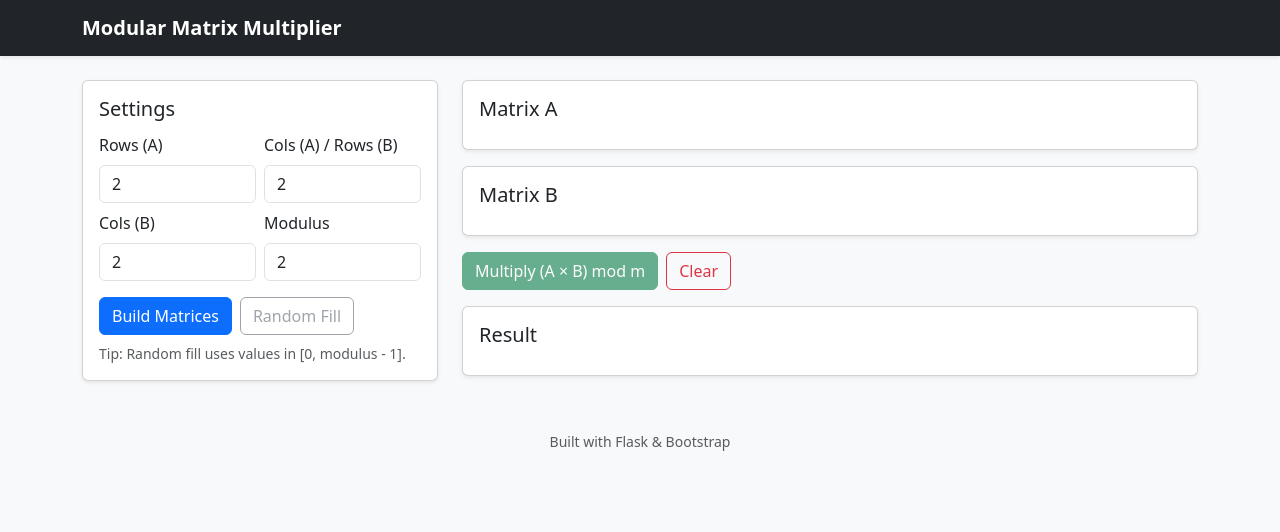
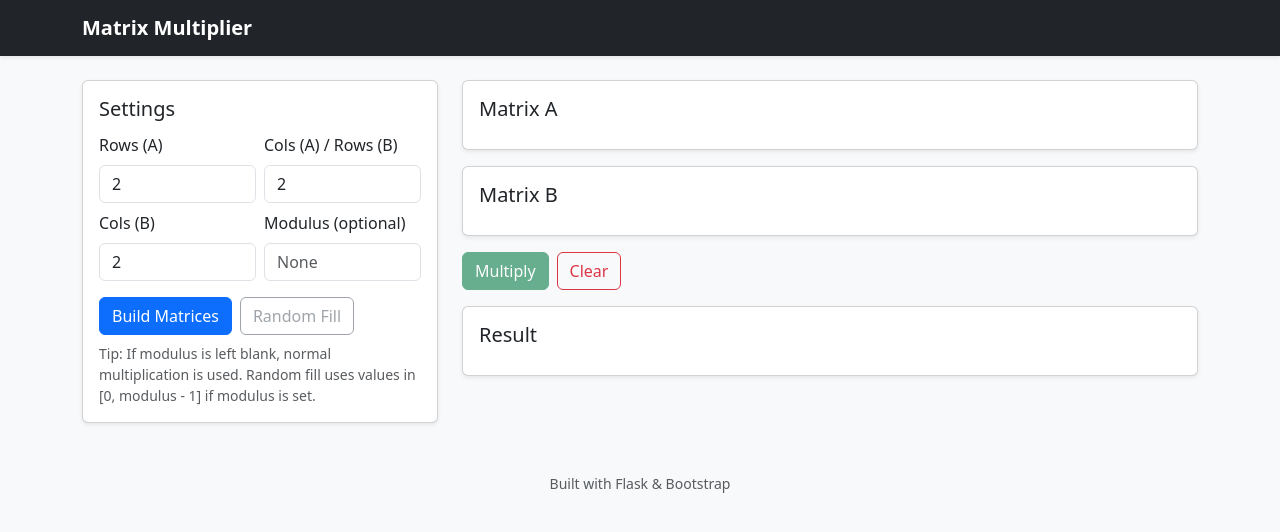
Before and after one commit to IhsanAli-mia/modular-matrix-multiplication, a Flask app: page / in a window 1280 px wide. Shown: the top 532 px of the page. Run offline with Flask 3, Linux system fonts and the light colour scheme.

Commit message:
Added normal matrix multiplication

```diff
--- a/app.py
+++ b/app.py
@@ -1,13 +1,11 @@
 from __future__ import annotations
 from flask import Flask, render_template, request, jsonify
-from typing import List
+from typing import List, Optional
 
 app = Flask(__name__)
 
 
-def multiply_mod(A: List[List[int]], B: List[List[int]], modulus: int) -> List[List[int]]:
-    if modulus <= 0:
-        raise ValueError("Modulus must be a positive integer.")
+def multiply(A: List[List[int]], B: List[List[int]], modulus: Optional[int] = None) -> List[List[int]]:
     if not A or not B or not A[0] or not B[0]:
         raise ValueError("Matrices must be non-empty.")
 
@@ -34,14 +32,19 @@ def multiply_mod(A: List[List[int]], B: List[List[int]], modulus: int) -> List[L
 
     result = [[0 for _ in range(p)] for _ in range(m)]
 
-    # Compute (A x B) mod modulus
-    mod = modulus
+    # Compute (A x B) (with optional modulus)
     for i in range(m):
         for k in range(n):
-            a_ik = A[i][k] % mod
+            a_ik = A[i][k]
+            if modulus:
+                a_ik %= modulus
             if a_ik:
                 for j in range(p):
-                    result[i][j] = (result[i][j] + a_ik * (B[k][j] % mod)) % mod
+                    b_kj = B[k][j]
+                    if modulus:
+                        b_kj %= modulus
+                    val = result[i][j] + a_ik * b_kj
+                    result[i][j] = val % modulus if modulus else val
 
     return result
 
@@ -52,7 +55,7 @@ def index():
 
 
 @app.route("/multiply", methods=["POST"])
-def multiply():
+def multiply_route():
     try:
         payload = request.get_json(silent=True)
         if payload is None:
@@ -62,10 +65,10 @@ def multiply():
         B = payload.get("B")
         modulus = payload.get("modulus")
 
-        if not isinstance(modulus, int):
+        if modulus is not None and not isinstance(modulus, int):
             return jsonify({"ok": False, "error": "Modulus must be an integer."}), 400
-        if modulus <= 0:
-            return jsonify({"ok": False, "error": "Modulus must be a positive integer."}), 400
+        if modulus is not None and modulus <= 0:
+            return jsonify({"ok": False, "error": "Modulus must be a positive integer if specified."}), 400
 
         # Ensure matrices are lists of lists of ints
         def normalize_matrix(M, name):
@@ -77,7 +80,7 @@ def multiply():
                     raise ValueError(f"{name} row {r} must be a non-empty list.")
                 norm_row = []
                 for c, val in enumerate(row):
-                    if isinstance(val, bool):  # prevent bools being treated as ints
+                    if isinstance(val, bool):
                         val = int(val)
                     if not isinstance(val, int):
                         raise ValueError(f"{name} contains non-integer at ({r},{c}).")
@@ -88,7 +91,7 @@ def multiply():
         A = normalize_matrix(A, "A")
         B = normalize_matrix(B, "B")
 
-        result = multiply_mod(A, B, modulus)
+        result = multiply(A, B, modulus)
         return jsonify({"ok": True, "result": result})
     except ValueError as e:
         return jsonify({"ok": False, "error": str(e)}), 400
--- a/templates/index.html
+++ b/templates/index.html
@@ -3,14 +3,14 @@
 <head>
   <meta charset="UTF-8" />
   <meta name="viewport" content="width=device-width, initial-scale=1" />
-  <title>Modular Matrix Multiplication</title>
+  <title>Matrix Multiplication (with optional Modulus)</title>
   <link href="https://cdn.jsdelivr.net/npm/bootstrap@5.3.3/dist/css/bootstrap.min.css" rel="stylesheet" />
   <link href="/static/style.css" rel="stylesheet" />
 </head>
 <body class="bg-light">
   <nav class="navbar navbar-expand-lg navbar-dark bg-dark shadow-sm">
     <div class="container">
-      <span class="navbar-brand fw-semibold">Modular Matrix Multiplier</span>
+      <span class="navbar-brand fw-semibold">Matrix Multiplier</span>
     </div>
   </nav>
 
@@ -34,8 +34,8 @@
                 <input id="colsB" type="number" min="1" class="form-control" value="2" />
               </div>
               <div class="col-6">
-                <label class="form-label">Modulus</label>
-                <input id="modulus" type="number" min="1" class="form-control" value="2" />
+                <label class="form-label">Modulus (optional)</label>
+                <input id="modulus" type="number" min="1" class="form-control" placeholder="None" />
               </div>
             </div>
 
@@ -45,7 +45,7 @@
             </div>
 
             <div class="form-text mt-2">
-              Tip: Random fill uses values in [0, modulus - 1].
+              Tip: If modulus is left blank, normal multiplication is used. Random fill uses values in [0, modulus - 1] if modulus is set.
             </div>
 
             <div id="alert" class="alert alert-danger d-none mt-3" role="alert"></div>
@@ -69,7 +69,7 @@
         </div>
 
         <div class="d-flex gap-2 mb-3">
-          <button id="btnMultiply" class="btn btn-success" disabled>Multiply (A × B) mod m</button>
+          <button id="btnMultiply" class="btn btn-success" disabled>Multiply</button>
           <button id="btnClear" class="btn btn-outline-danger">Clear</button>
         </div>
 
@@ -143,7 +143,7 @@
     function randomFill(container, rows, cols, modulus) {
       const inputs = container.querySelectorAll('input[type="number"]');
       inputs.forEach(inp => {
-        const v = Math.floor(Math.random() * modulus);
+        const v = modulus ? Math.floor(Math.random() * modulus) : 0;
         inp.value = String(v);
       });
     }
@@ -171,11 +171,12 @@
       const rowsA = parseInt(el('rowsA').value, 10);
       const colsA = parseInt(el('colsA').value, 10);
       const colsB = parseInt(el('colsB').value, 10);
-      const modulus = parseInt(el('modulus').value, 10);
+      const modulusVal = el('modulus').value.trim();
+      const modulus = modulusVal === '' ? null : parseInt(modulusVal, 10);
 
-      if (![rowsA, colsA, colsB, modulus].every(Number.isInteger)) throw new Error('All settings must be integers.');
+      if (![rowsA, colsA, colsB].every(Number.isInteger)) throw new Error('All dimensions must be integers.');
       if (rowsA <= 0 || colsA <= 0 || colsB <= 0) throw new Error('Dimensions must be positive.');
-      if (modulus <= 0) throw new Error('Modulus must be a positive integer.');
+      if (modulus !== null && (!Number.isInteger(modulus) || modulus <= 0)) throw new Error('Modulus must be a positive integer.');
 
       return { rowsA, colsA, colsB, modulus };
     }
```
